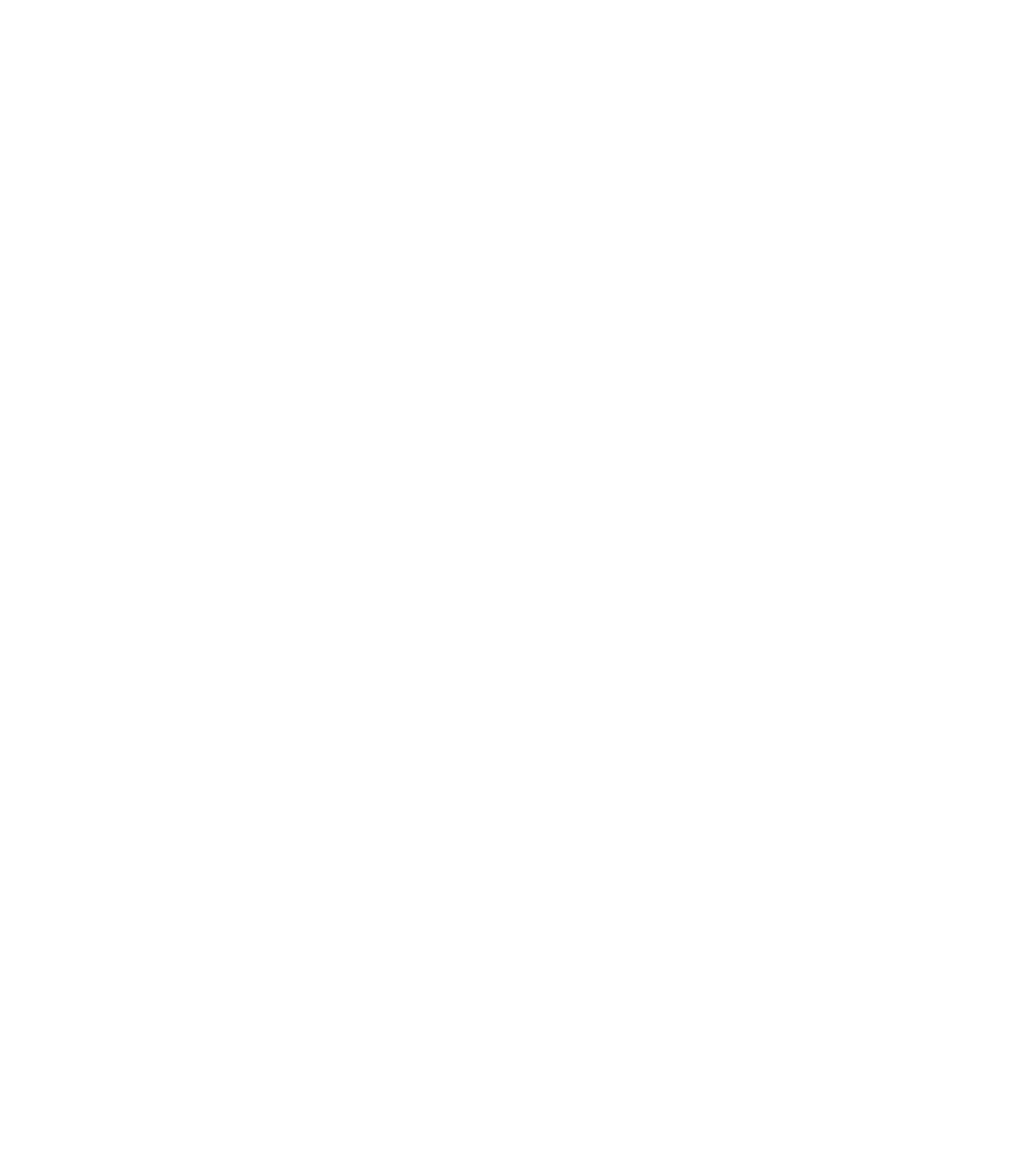
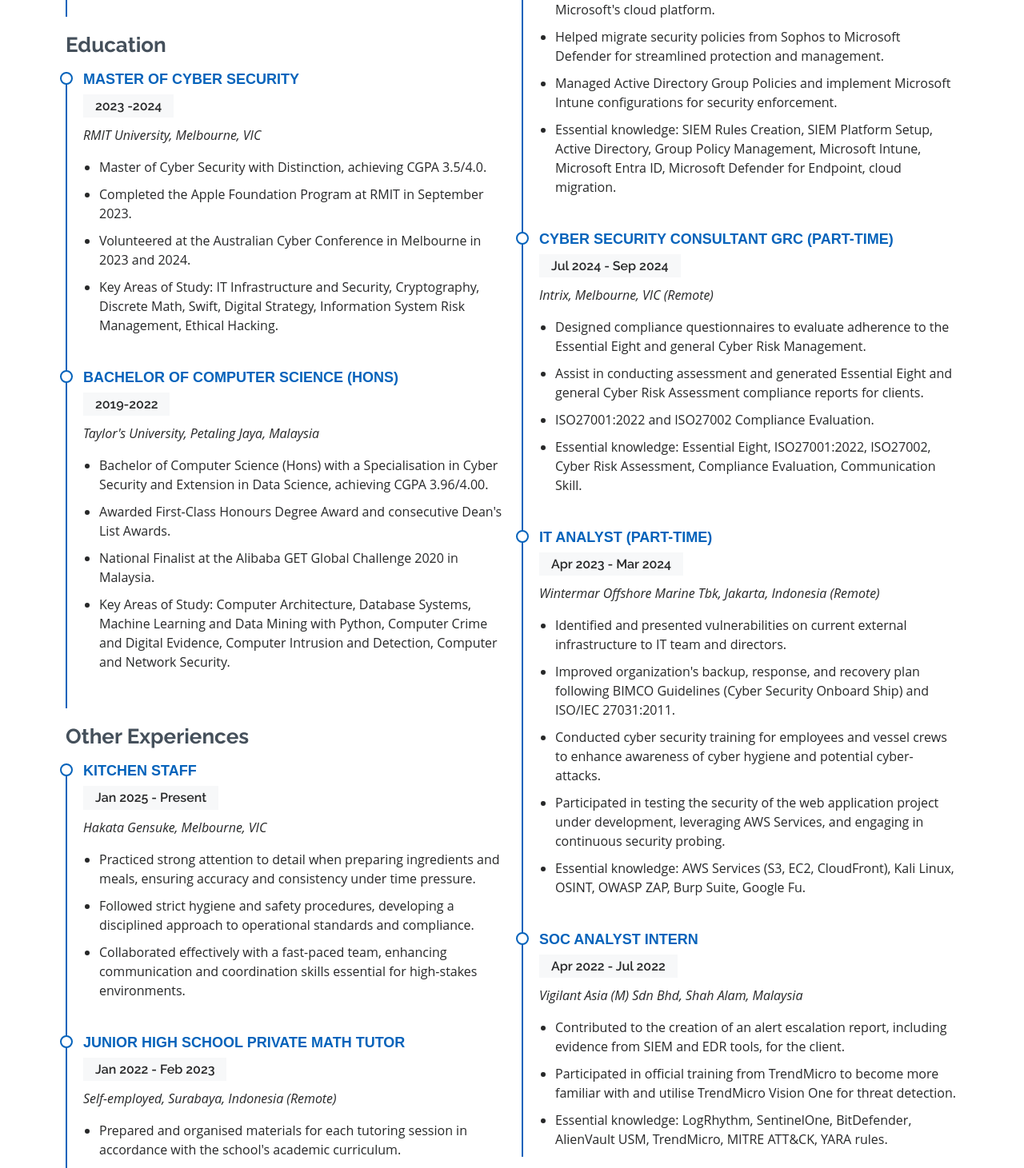
Before and after one commit to anneelv/anneelvira-portfolio, a Next.js app in the folder personal-portfolio/: page / in a window 1280 px wide. Shown: the part 1309-2770 px from the top of the page at 80% size. Before the commit the page ends 1370 px from the top, so only its background shows below. Built offline with nearby package versions, Linux system fonts and the light colour scheme.

Commit message:
Finishing up Resume section

```diff
--- a/personal-portfolio/src/app/components/Nav.tsx
+++ b/personal-portfolio/src/app/components/Nav.tsx
@@ -17,7 +17,7 @@ export default function Nav() {
     <nav id="navbar" className="navbar nav-menu">
       <ul>
         {navList.map((nav) => (
-          <li>
+          <li key={nav.id}>
             <a
               onClick={() => handleScrollTo(nav.target)}
               className={`nav-link scrollto ${
--- a/personal-portfolio/src/app/data/data.ts
+++ b/personal-portfolio/src/app/data/data.ts
@@ -55,12 +55,12 @@ export const resume = [
         id: 1,
         title: " Master of Cyber Security",
         period: "2023 -2024",
-        brief: "Royal Melbourne Institute of Technology, Melbourne, VIC",
+        brief: "RMIT University, Melbourne, VIC",
         details: [
-          `Master of Cyber Security with Distinction, achieving CGPA 3.5/4.0.
-           Completed the Apple Foundation Program at RMIT in September 2023.
-           olunteered at the Australian Cyber Conference in Melbourne in 2023 and 2024.
-           Key Areas of Study: IT Infrastructure and Security, Cryptography, Discrete Math, Swift, Digital Strategy, Information System Risk Management, Ethical Hacking.`,
+          `Master of Cyber Security with Distinction, achieving CGPA 3.5/4.0.`,
+          `Completed the Apple Foundation Program at RMIT in September 2023.`,
+          `Volunteered at the Australian Cyber Conference in Melbourne in 2023 and 2024.`,
+          `Key Areas of Study: IT Infrastructure and Security, Cryptography, Discrete Math, Swift, Digital Strategy, Information System Risk Management, Ethical Hacking.`,
         ],
       },
       {
@@ -69,9 +69,10 @@ export const resume = [
         period: "2019-2022",
         brief: "Taylor's University, Petaling Jaya, Malaysia",
         details: [
-          `blablablablabla
-          bjaksdbsjkd
-          djbksadnsa`,
+          `Bachelor of Computer Science (Hons) with a Specialisation in Cyber Security and Extension in Data Science, achieving CGPA 3.96/4.00.`,
+          `Awarded First-Class Honours Degree Award and consecutive Dean's List Awards.`,
+          `National Finalist at the Alibaba GET Global Challenge 2020 in Malaysia.`,
+          `Key Areas of Study: Computer Architecture, Database Systems, Machine Learning and Data Mining with Python, Computer Crime and Digital Evidence, Computer Intrusion and Detection, Computer and Network Security.`,
         ],
       },
     ],
@@ -86,10 +87,12 @@ export const resume = [
         period: "Jun 2024 - Oct 2024",
         brief: "Borderless CS, Melbourne, VIC",
         details: [
-          `dsfnklfafsadsa`,
-          `esdasfasfsafasfsa`,
-          `dfsasfasfasfsafdsaf`,
-          `dsfsafafsa`,
+          `Configured and Customised SIEM Platforms, including deploying agents on client devices and setting up custom branding.`,
+          `Developed SIEM Detection rules to detect and respond to suspicious activities.`,
+          `Assisted in migrating devices from on-premises infrastructure to Microsoft's cloud platform.`,
+          `Helped migrate security policies from Sophos to Microsoft Defender for streamlined protection and management.`,
+          `Managed Active Directory Group Policies and implement Microsoft Intune configurations for security enforcement.`,
+          `Essential knowledge: SIEM Rules Creation, SIEM Platform Setup, Active Directory, Group Policy Management, Microsoft Intune, Microsoft Entra ID, Microsoft Defender for Endpoint, cloud migration.`,
         ],
       },
       {
@@ -98,10 +101,10 @@ export const resume = [
         period: "Jul 2024 - Sep 2024",
         brief: "Intrix, Melbourne, VIC (Remote)",
         details: [
-          `dsfnklfafsadsa`,
-          `esdasfasfsafasfsa`,
-          `dfsasfasfasfsafdsaf`,
-          `dsfsafafsa`,
+          `Designed compliance questionnaires to evaluate adherence to the Essential Eight and general Cyber Risk Management.`,
+          `Assist in conducting assessment and generated Essential Eight and general Cyber Risk Assessment compliance reports for clients.`,
+          `ISO27001:2022 and ISO27002 Compliance Evaluation.`,
+          `Essential knowledge: Essential Eight, ISO27001:2022, ISO27002, Cyber Risk Assessment, Compliance Evaluation, Communication Skill.`,
         ],
       },
       {
@@ -110,10 +113,11 @@ export const resume = [
         period: "Apr 2023 - Mar 2024",
         brief: "Wintermar Offshore Marine Tbk, Jakarta, Indonesia (Remote)",
         details: [
-          `dsfnklfafsadsa`,
-          `esdasfasfsafasfsa`,
-          `dfsasfasfasfsafdsaf`,
-          `dsfsafafsa`,
+          `Identified and presented vulnerabilities on current external infrastructure to IT team and directors.`,
+          `Improved organization's backup, response, and recovery plan following BIMCO Guidelines (Cyber Security Onboard Ship) and ISO/IEC 27031:2011.`,
+          `Conducted cyber security training for employees and vessel crews to enhance awareness of cyber hygiene and potential cyber-attacks.`,
+          `Participated in testing the security of the web application project under development, leveraging AWS Services, and engaging in continuous security probing.`,
+          `Essential knowledge: AWS Services (S3, EC2, CloudFront), Kali Linux, OSINT, OWASP ZAP, Burp Suite, Google Fu.`,
         ],
       },
       {
@@ -122,10 +126,9 @@ export const resume = [
         period: "Apr 2022 - Jul 2022",
         brief: "Vigilant Asia (M) Sdn Bhd, Shah Alam, Malaysia",
         details: [
-          `dsfnklfafsadsa`,
-          `esdasfasfsafasfsa`,
-          `dfsasfasfasfsafdsaf`,
-          `dsfsafafsa`,
+          `Contributed to the creation of an alert escalation report, including evidence from SIEM and EDR tools, for the client.`,
+          `Participated in official training from TrendMicro to become more familiar with and utilise TrendMicro Vision One for threat detection.`,
+          `Essential knowledge: LogRhythm, SentinelOne, BitDefender, AlienVault USM, TrendMicro, MITRE ATT&CK, YARA rules.`,
         ],
       },
     ],
@@ -140,10 +143,9 @@ export const resume = [
         period: "Jan 2025 - Present",
         brief: "Hakata Gensuke, Melbourne, VIC",
         details: [
-          `dsfnklfafsadsa`,
-          `esdasfasfsafasfsa`,
-          `dfsasfasfasfsafdsaf`,
-          `dsfsafafsa`,
+          `Practiced strong attention to detail when preparing ingredients and meals, ensuring accuracy and consistency under time pressure.`,
+          `Followed strict hygiene and safety procedures, developing a disciplined approach to operational standards and compliance.`,
+          `Collaborated effectively with a fast-paced team, enhancing communication and coordination skills essential for high-stakes environments.`,
         ],
       },
       {
@@ -152,10 +154,8 @@ export const resume = [
         period: "Jan 2022 - Feb 2023",
         brief: "Self-employed, Surabaya, Indonesia (Remote)",
         details: [
-          `dsfnklfafsadsa`,
-          `esdasfasfsafasfsa`,
-          `dfsasfasfasfsafdsaf`,
-          `dsfsafafsa`,
+          `Prepared and organised materials for each tutoring session in accordance with the school's academic curriculum.`,
+          `Maintained monthly student reports for students' guardian.`,
         ],
       },
     ],
--- a/personal-portfolio/src/app/sections/Resume.tsx
+++ b/personal-portfolio/src/app/sections/Resume.tsx
@@ -15,9 +15,7 @@ export default async function Resume() {
       <div className="container">
         <SectionTitle
           title="Resume"
-          brief="AAAAAAAAAAAAAAAAAAAAAAAAAAAAAAAAAAAA
-              AAAAAAAAAAAAAAAAAAAAAAAAAAAAAA
-              AAAAAAAAAAAAAAAAAAAAAAAAAA."
+          brief="A detailed overview of my education, professional experience, and part-time roles that have shaped my skills and career journey."
         />
         <div className="row">
           <div className="col-lg-6">
@@ -33,8 +31,47 @@ export default async function Resume() {
                   details: [string];
                 }) => <ResumeItem key={item.id} item={item} />
               )}
+
+            <h3 className="resume-title">{items[1].category}</h3>
+            {items &&
+              items.length > 0 &&
+              items[1].content.map(
+                (item: {
+                  id: number;
+                  title: string;
+                  period: string;
+                  brief: string;
+                  details: [string];
+                }) => <ResumeItem key={item.id} item={item} />
+              )}
+
+            <h3 className="resume-title">{items[3].category}</h3>
+            {items &&
+              items.length > 0 &&
+              items[3].content.map(
+                (item: {
+                  id: number;
+                  title: string;
+                  period: string;
+                  brief: string;
+                  details: [string];
+                }) => <ResumeItem key={item.id} item={item} />
+              )}
           </div>
-          <div className="col-lg-6"></div>
+          <div className="col-lg-6">
+            <h3 className="resume-title">{items[2].category}</h3>
+            {items &&
+              items.length > 0 &&
+              items[2].content.map(
+                (item: {
+                  id: number;
+                  title: string;
+                  period: string;
+                  brief: string;
+                  details: [string];
+                }) => <ResumeItem key={item.id} item={item} />
+              )}
+          </div>
         </div>
       </div>
     </section>
```
